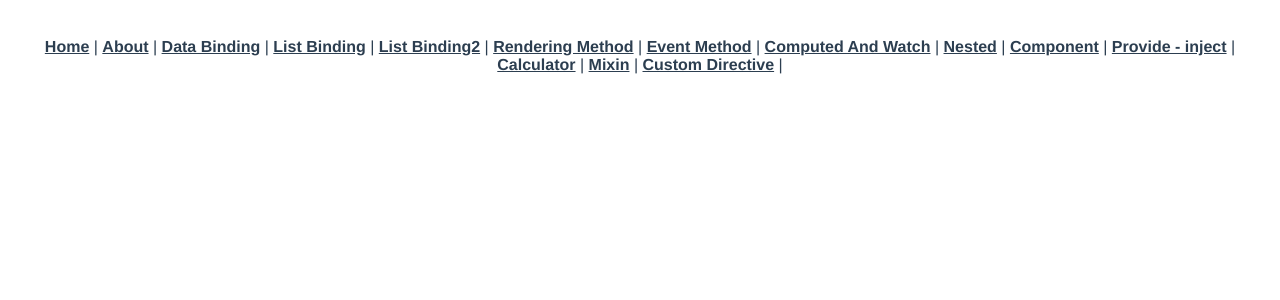
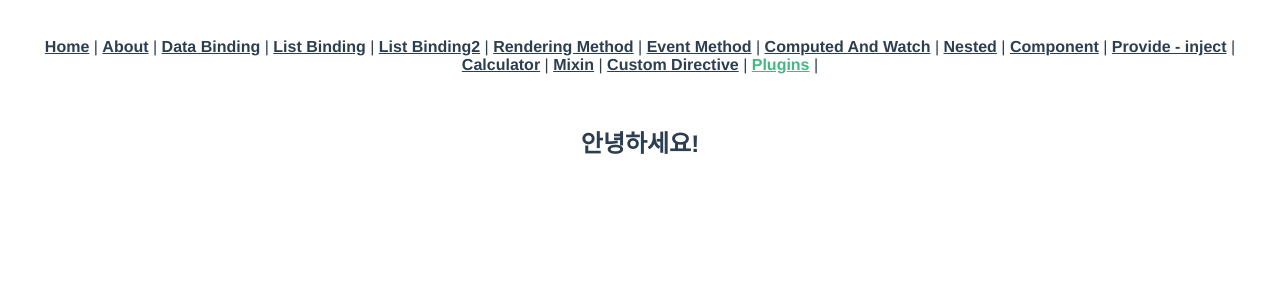
Before and after one commit to jaeho0613/vue-project, a Vue app: page /plugins in a window 1280 px wide. Shown: the top 300 px of the page. Built offline with nearby package versions, Linux system fonts and the light colour scheme.

Commit message:
9.4 Plugins 완료 // p195

```diff
--- a/src/App.vue
+++ b/src/App.vue
@@ -15,6 +15,7 @@
       <router-link to="/calculator">Calculator</router-link> |
       <router-link to="/mixin">Mixin</router-link> |
       <router-link to="/directive">Custom Directive</router-link> |
+      <router-link to="/plugins">Plugins</router-link> |
     </div>
     <router-view/>
   </div>
--- a/src/main.js
+++ b/src/main.js
@@ -2,7 +2,16 @@ import {createApp} from 'vue'
 import App from './App.vue'
 import router from './router'
 import mixins from "@/mixins"
+import i18nPlugin from "@/plugins/i18n";
 
+const i18nStrings = {
+    en: {
+        hi: 'Hello!'
+    },
+    ko: {
+        hi: '안녕하세요!'
+    }
+}
 const app = createApp(App)
 app.directive('focus', {
     mounted(el) {
@@ -10,5 +19,6 @@ app.directive('focus', {
     }
 })
 app.use(router)
+app.use(i18nPlugin, i18nStrings)
 app.mixin(mixins)
 app.mount('#app')
--- /dev/null
+++ b/src/plugins/i18n.js
@@ -0,0 +1,10 @@
+export default {
+    install: (app, options) => {
+        app.config.globalProperties.$translate = key => {
+            return key.split('.').reduce((o, i) => {
+                if (o) return o[i]
+            }, options)
+        }
+        app.provide('i18n', options); // i18n 키로 다국어 데이터 전달
+    }
+}
--- a/src/router/index.js
+++ b/src/router/index.js
@@ -12,6 +12,7 @@ import ProvideInject from "@/views/ProvideInject";
 import Calculator from "@/views/Calculator";
 import Mixins from "@/views/Mixins";
 import CustomDirective from "@/views/CustomDirective";
+import Plugins from "@/views/Plugins";
 
 const routes = [
     {
@@ -86,6 +87,11 @@ const routes = [
         path: '/directive',
         name: 'directive',
         component: CustomDirective
+    },
+    {
+        path: '/plugins',
+        name: 'plugins',
+        component: Plugins
     }
 ]
 
--- /dev/null
+++ b/src/views/Plugins.vue
@@ -0,0 +1,19 @@
+<template>
+  <div>
+    <h2>{{ $translate('ko.hi') }}</h2>
+<!--    <h2>{{ i18n.ko.hi('ko.hi') }}</h2>-->
+  </div>
+</template>
+
+<script>
+export default {
+  // inject: ['i18n'],
+  // mounted() {
+  //   console.log(this.i18n);
+  // },
+}
+</script>
+
+<style scoped>
+
+</style>
```
